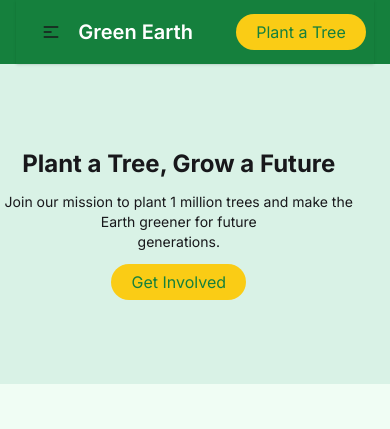
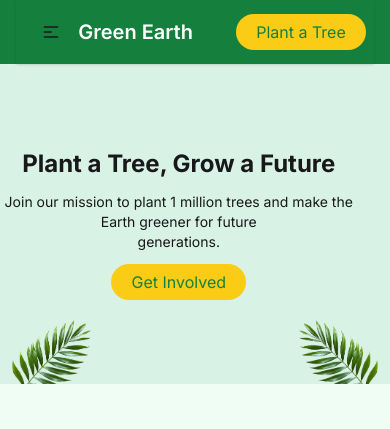
Before and after one commit to belalcse14/green-earth-project, a plain HTML site: page index.html in a window 390 px wide. Shown: the top 429 px of the page. Drawn offline with nearby package versions, Linux system fonts and the light colour scheme; the site is published under a folder, as on GitHub Pages, so addresses that start at the root find nothing; no server answers.

Commit message:
BG Image link  Updated

```diff
--- a/styles/style.css
+++ b/styles/style.css
@@ -4,7 +4,8 @@
 
 .banner-bg {
   background-color: #d9f2e6;
-  background-image: url("/assets/hero-leaf1.png"), url("/assets/hero-leaf2.png");
+  background-image: url("../assets/hero-leaf1.png"),
+    url("../assets/hero-leaf2.png");
   background-position: left bottom, right bottom;
   background-repeat: no-repeat, no-repeat;
   background-size: 400px, 400px; /* Adjust leaf size here */
@@ -12,8 +13,8 @@
 
 @media screen and (max-width: 576px) {
   .banner-bg {
-    background-image: url("/assets/hero-leaf1.png"),
-      url("/assets/hero-leaf2.png");
+    background-image: url("../assets/hero-leaf1.png"),
+      url("../assets/hero-leaf2.png");
     background-position: left bottom, right bottom;
     background-repeat: no-repeat, no-repeat;
     background-size: 100px, 100px;
```
